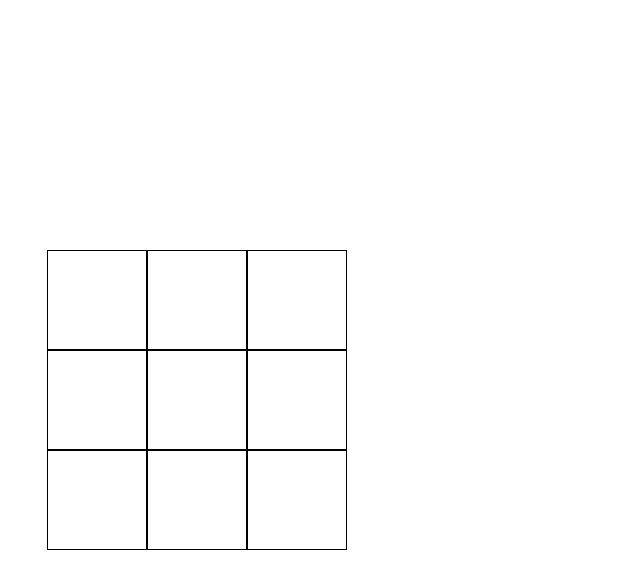
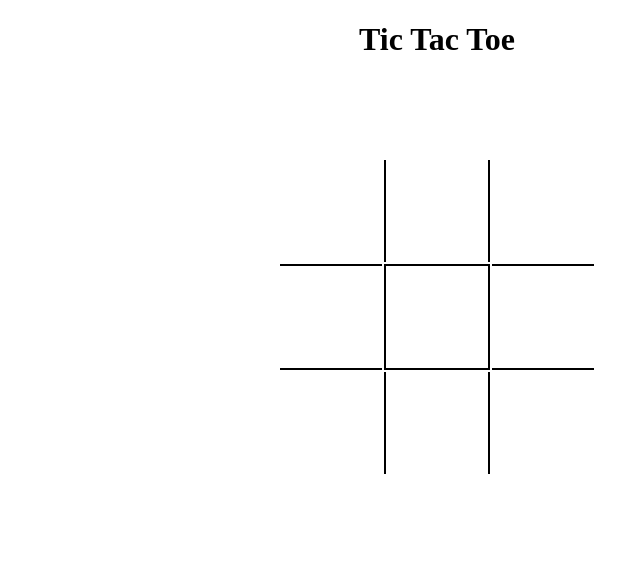
Before and after one commit to srimanokaran/TicTacToe, a plain HTML site: page index.html in a window 1280 px wide. Shown: the whole page, without its empty margins (203-843 px from the left). Drawn offline with Linux system fonts and the light colour scheme.

Commit message:
Added board layout

```diff
--- a/app.js
+++ b/app.js
@@ -18,3 +18,7 @@ const Player = (symbol) => {
 board = Gameboard();
 player_one = Player("X");
 player_two = Player("O");
+
+//we want to insert board[0][0] into the first cell.
+// the first cell is body->board->cell[0]
+body = document.body.getElementsByClassName("board");
--- a/index.html
+++ b/index.html
@@ -9,20 +9,24 @@
 
 
     <body>
-        <script src="app.js"></script>
-        <div class="board">
-            <div class="cell"></div>
-            <div class="cell"></div>
-            <div class="cell"></div>
-            <div class="cell"></div>
-            <div class="cell"></div>
-            <div class="cell"></div>
-            <div class="cell"></div>
-            <div class="cell"></div>
-            <div class="cell"></div>
-        </div>
-        <div class="winning-message">
-        </div>
+        <h1>Tic Tac Toe</h1>
+        <table>
+            <tr>
+              <td></td>
+              <td class="vert"></td>
+              <td></td>
+            </tr>
+            <tr>
+              <td class="hori"></td>
+              <td class="vert hori"></td>
+              <td class="hori"></td>
+            </tr>
+            <tr>
+              <td></td>
+              <td class="vert"></td>
+              <td></td>
+            </tr>
+          </table>
     </body>
 
 
--- a/style.css
+++ b/style.css
@@ -1,22 +1,18 @@
-*, *::after, *::before{
-    box-sizing: border-box;
+h1 {
+    text-align: center;
 }
-
-body{
-    margin: 0;
-}
-.board{
-    width: 100vh;
-    height: 100vh;
-    display: grid;
-    justify-content: center;
-    align-content: center;
-    grid-template-columns: repeat(3,auto);
-}
-
-.cell{
+td {
     width: 100px;
     height: 100px;
-    background-color: white;
-    border: 1px solid black;
 }
+table {
+    margin: 100px auto;
+}
+.vert {
+    border-left: 2px solid black;
+    border-right: 2px solid black;
+}
+.hori {
+    border-top: 2px solid black;
+    border-bottom: 2px solid black;
+}
```
Also changed, not shown: 1 other file.
